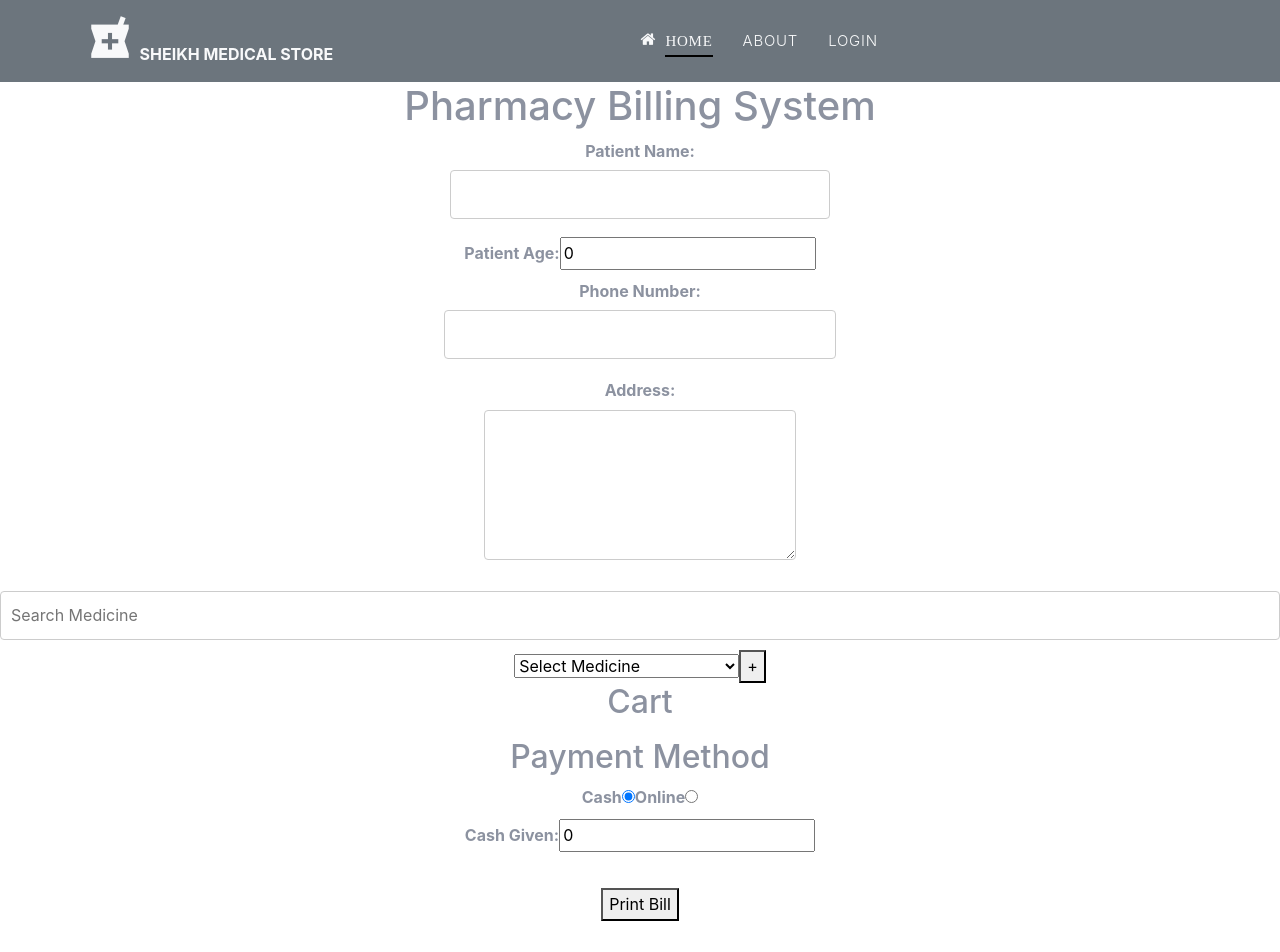
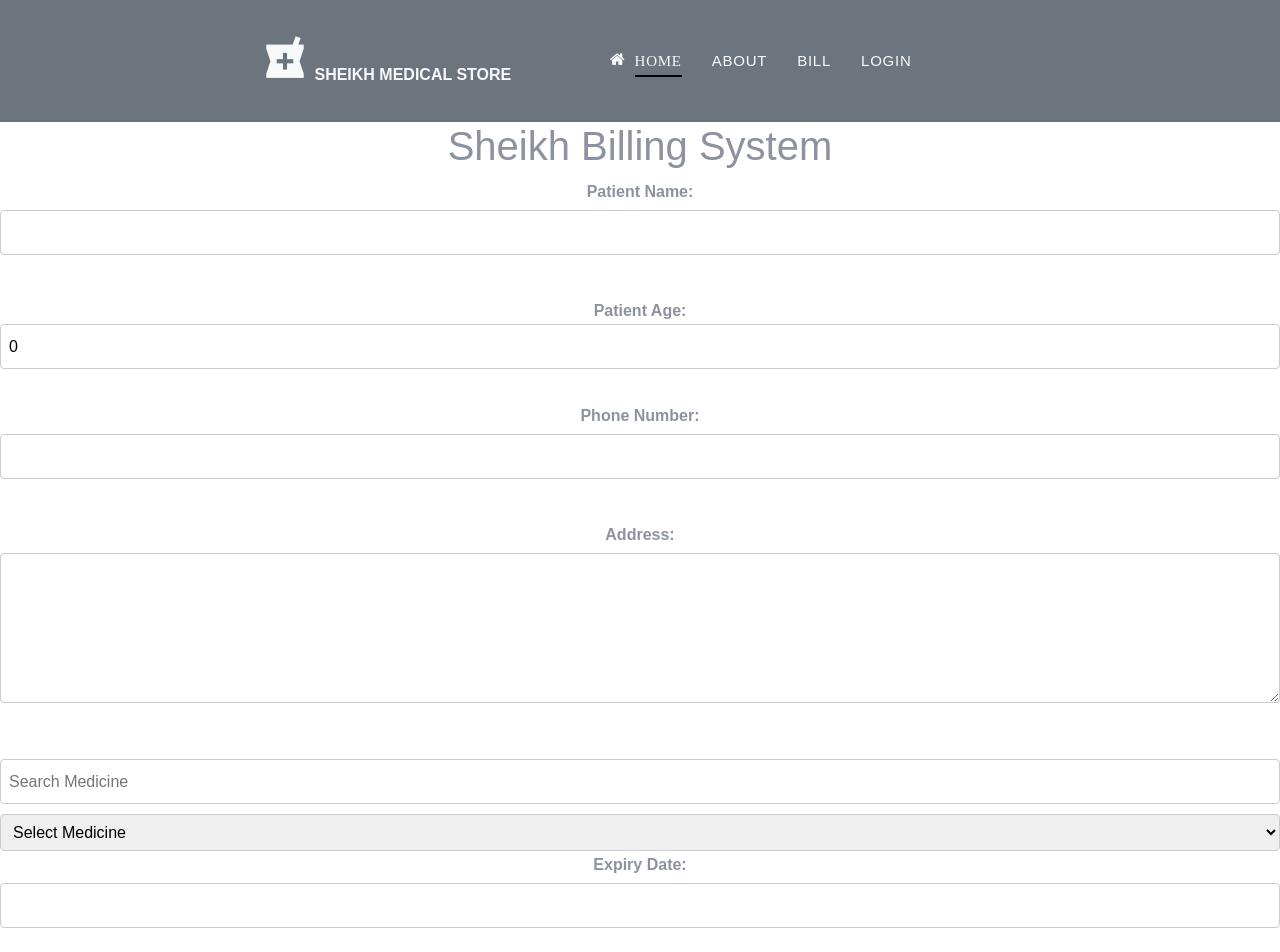
Before and after one commit to cseyasir/Sheikh-Medical-UI, a React (Create React App) app: page /Bill in a window 1280 px wide. Shown: the top 952 px of the page. Built offline with nearby package versions, Linux system fonts and the light colour scheme; a web font is replaced by a local one.

Commit message:
Imporving billig and adding css to it

```diff
--- a/src/My components/Bill.js
+++ b/src/My components/Bill.js
@@ -1,5 +1,5 @@
 import React, { useState } from 'react';
-
+import './bill.css'
 const MEDICINES = {
   'Paracetamol': 10,
   'Ibuprofen': 15,
@@ -15,6 +15,8 @@ function Bill() {
   });
   const [cart, setCart] = useState([]);
   const [selectedMedicine, setSelectedMedicine] = useState('');
+  const [selectedExpiry, setSelectedExpiry] = useState('');
+  const [batchNumber, setBatchNumber] = useState('');
   const [searchTerm, setSearchTerm] = useState('');
   const [paymentMethod, setPaymentMethod] = useState('Cash');
   const [cashGiven, setCashGiven] = useState(0);
@@ -37,7 +39,12 @@ function Bill() {
       });
       setCart(updatedCart);
     } else {
-      setCart([...cart, { medicine: selectedMedicine, quantity: 1 }]);
+      setCart([...cart, {
+        medicine: selectedMedicine,
+        quantity: 1,
+        expiry: selectedExpiry,
+        batchNumber: batchNumber
+      }]);
     }
   };
 
@@ -71,18 +78,18 @@ function Bill() {
   };
 
   const generateBill = () => {
-    let bill = `*Sheikh Medical Store*\n\n`;
+    let bill = `*Sheikh Medical Store*\n   Jangla Mandi\n   Anantnag\n   9541802864\n\n`;
     bill += `*Patient Details*\n`;
     bill += `Name: ${patientDetails.name}\n`;
     bill += `Age: ${patientDetails.age}\n`;
     bill += `Phone Number: ${patientDetails.phone}\n`;
     bill += `Address: ${patientDetails.address}\n\n`;
-    bill += `*Medicines*\n`;
-    bill += `Medicine      | Quantity| Price\n`;
-    bill += `---------------|----------|-----\n`;
+    // bill += `*Medicines*\n`;
+    bill += `Medicine \nExpire date\nBatch Number | Quantity| Price |\n`;
+    bill += `-------------|---------|-------|\n`;
     cart.forEach(item => {
       const price = MEDICINES[item.medicine];
-      bill += `${item.medicine.padEnd(14)}|${String(item.quantity).padStart(10)}| Rs. ${price}\n`;
+      bill += `${item.medicine.padEnd(14)}\n ${item.expiry}\n${item.batchNumber.padEnd(13)}|${String(item.quantity).padStart(9)}| Rs. ${price}\n`;
     });
     bill += `\n`;
     bill += `**Total Amount:** Rs. ${calculateTotal()}\n`;
@@ -100,7 +107,7 @@ function Bill() {
 
   return (
     <div>
-      <h1>Pharmacy Billing System</h1>
+      <h1>Sheikh Billing System</h1>
       <label>
         Patient Name:
         <input
@@ -148,6 +155,24 @@ function Bill() {
           <option key={med} value={med}>{med} (Price: Rs. {MEDICINES[med]})</option>
         ))}
       </select>
+      <label>
+        Expiry Date:
+        <input
+          type="text"
+          value={selectedExpiry}
+          onChange={e => setSelectedExpiry(e.target.value)}
+        />
+      </label>
+      <br />
+      <label>
+        Batch Number:
+        <input
+          type="text"
+          value={batchNumber}
+          onChange={e => setBatchNumber(e.target.value)}
+        />
+      </label>
+      <br />
       <button onClick={handleAddToCart}>+</button>
       <br />
       <h2>Cart</h2>
--- a/src/My components/Nav.js
+++ b/src/My components/Nav.js
@@ -44,7 +44,7 @@ function Nav() {
                   <ul class="site-menu js-clone-nav d-none d-lg-block">
                     <li class="active icon-home text-light"><Link to="/"><span className='text-light'>Home</span></Link></li>
                     <li className='nav_but text-light'><Link to="About"><span className='text-light'>About</span></Link></li>
-
+                    <li className='nav_but text-light'><Link to="Bill"><span className='text-light'>Bill</span></Link></li>
                     <li className='nav_but text-light'><Link to="Search"><span className='text-light'>search</span></Link></li>
                     <li className='nav_but text-light'><Link to="Addingitem"><span className='text-light'>Add new Item</span></Link></li>
                     <li className='nav_but text-light ' onClick={Logout}>LOGOUT</li>
@@ -60,7 +60,7 @@ function Nav() {
                   <div className={`menu ${isMenuOpen ? 'open' : ''}`}>
                     <li className=" icon-home text-light"><Link to="/" className='text-light'>Home</Link></li>
                     <li className='nav_but text-light'><Link to ="About" className='text-light'>About</Link></li>
-
+                    <li className='nav_but text-light'><Link to="Bill"><span className='text-light'>Bill</span></Link></li>
                     <li className='nav_but text-light'><Link to="Search"><span className='text-light'>Search</span></Link></li>
                     <li className='nav_but text-light'><Link to="Addingitem"><span className='text-light'>Add new Item</span></Link></li>
                     <li className='nav_but text-light'onClick={Logout}>LogOut</li>
@@ -103,6 +103,7 @@ function Nav() {
 
                       <li class="active icon-home text-light"><Link to="/"><span className='text-light'>Home</span></Link></li>
                       <li className='nav_but text-light'><Link to="About"><span className='text-light'>About</span></Link></li>
+                      <li className='nav_but text-light'><Link to="Bill"><span className='text-light'>Bill</span></Link></li>
 
                       <li className='nav_but text-light'><Link to="Login"><span className='text-light'>Login</span></Link></li>
 
--- /dev/null
+++ b/src/My components/bill.css
@@ -0,0 +1,90 @@
+body {
+    font-family: Arial, sans-serif;
+    margin: 0;
+    padding: 0;
+
+  }
+
+  .container {
+    max-width: 800px;
+    margin: 0 auto;
+    padding: 20px;
+  }
+
+  h1 {
+    text-align: center;
+  }
+
+  form {
+    margin-bottom: 20px;
+  }
+
+  label {
+    display: block;
+    margin-bottom: 5px;
+  }
+
+  input[type="text"],
+  input[type="number"],
+  textarea {
+    width: 100%;
+    padding: 8px;
+    border: 1px solid #ccc;
+    border-radius: 4px;
+    box-sizing: border-box;
+  }
+
+  select {
+    width: 100%;
+    padding: 8px;
+    border: 1px solid #ccc;
+    border-radius: 4px;
+    box-sizing: border-box;
+  }
+
+  button {
+    padding: 10px 20px;
+    background-color: #4CAF50;
+    color: white;
+    border: none;
+    border-radius: 4px;
+    cursor: pointer;
+  }
+
+  button:hover {
+    background-color: #45a049;
+  }
+
+  .cart {
+    margin-top: 20px;
+  }
+
+  .cart h2 {
+    margin-bottom: 10px;
+  }
+
+  .cart ul {
+    list-style-type: none;
+    padding: 0;
+  }
+
+  .cart ul li {
+    margin-bottom: 5px;
+  }
+
+  .bill {
+    margin-top: 20px;
+    padding: 20px;
+    border: 1px solid #ccc;
+    border-radius: 4px;
+  }
+
+  .bill pre {
+    white-space: pre-wrap;
+  }
+
+  @media print {
+    button {
+      display: none;
+    }
+  }
```
